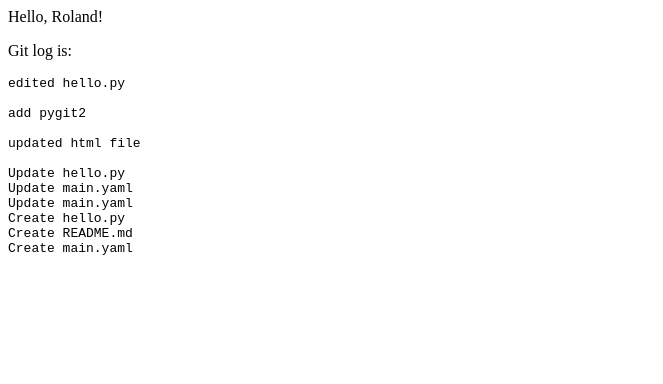
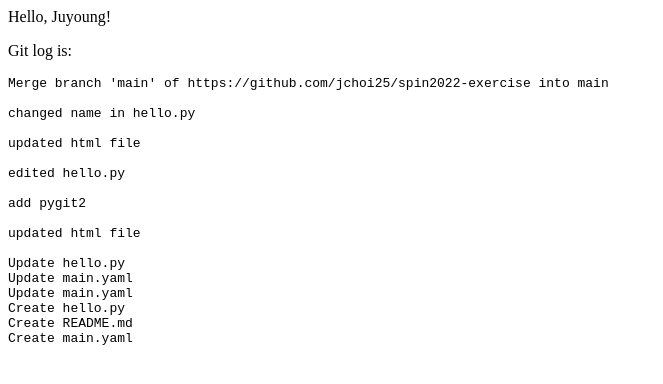
Before and after one commit to jchoi25/spin2022-exercise, a plain HTML site: page index.html in a window 1280 px wide. Shown: the whole page, without its empty margins (0-663 px from the left). Drawn offline with Linux system fonts and the light colour scheme.

Commit message:
updated html file

```diff
--- a/index.html
+++ b/index.html
@@ -1,9 +1,15 @@
 <html>
 <body>
-<p>Hello, Roland!<p/>
+<p>Hello, Juyoung!<p/>
 
 <p>Git log is:
 <pre>
+Merge branch 'main' of https://github.com/jchoi25/spin2022-exercise into main
+
+changed name in hello.py
+
+updated html file
+
 edited hello.py
 
 add pygit2
```
